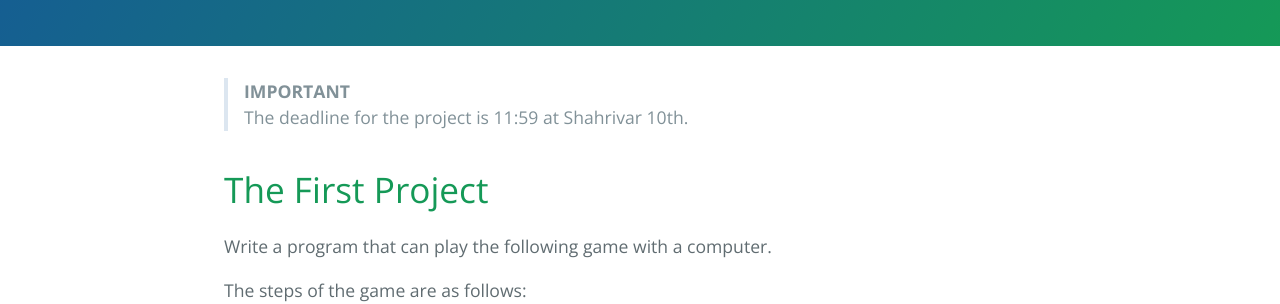
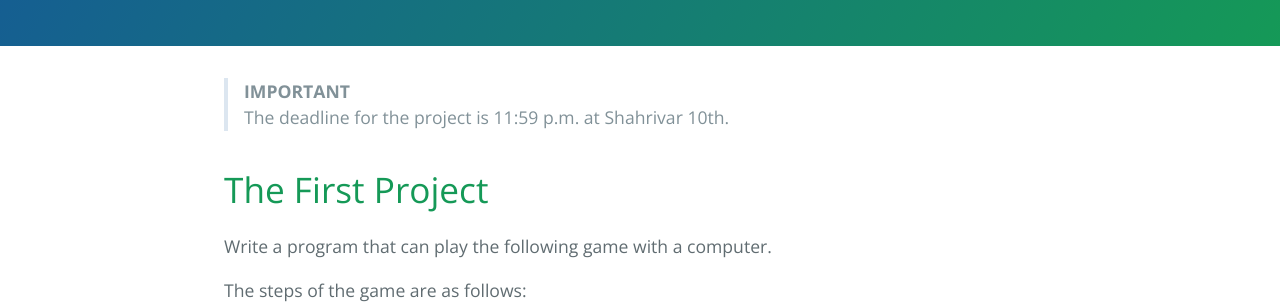
Before and after one commit to MehrdadSamadishadlou/Python_for_Beginners, a Jekyll site: the page built from projects.md, in a window 1280 px wide. Shown: the part 290-594 px from the top of the page. Built offline with Jekyll 4.4.1, drawn with Linux system fonts in a browser that asks for light colours.

```diff
--- a/projects.md
+++ b/projects.md
@@ -5,7 +5,7 @@ filename: projects
 ---
 
 > **IMPORTANT**
-> The deadline for the project is 11:59 at Shahrivar 10th.
+> The deadline for the project is 11:59 p.m. at Shahrivar 10th.
 
 # The First Project
 
```
